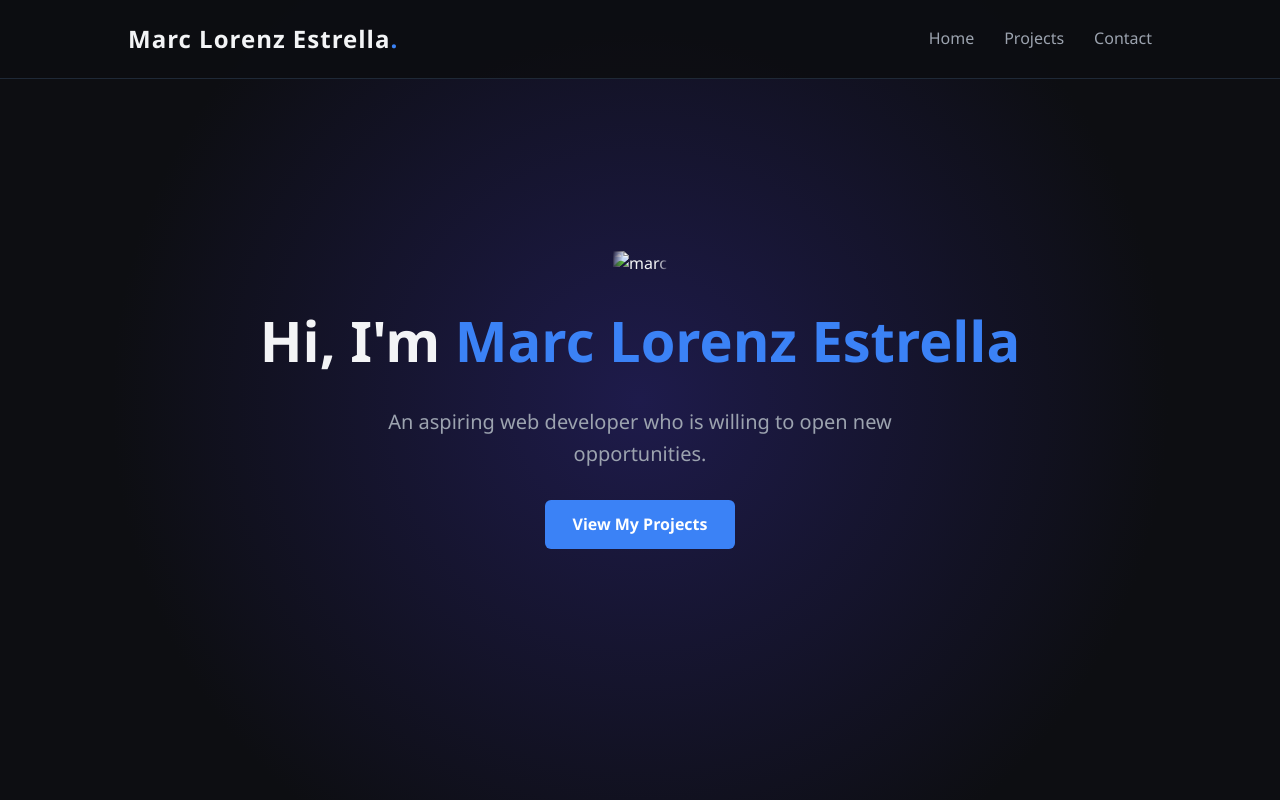
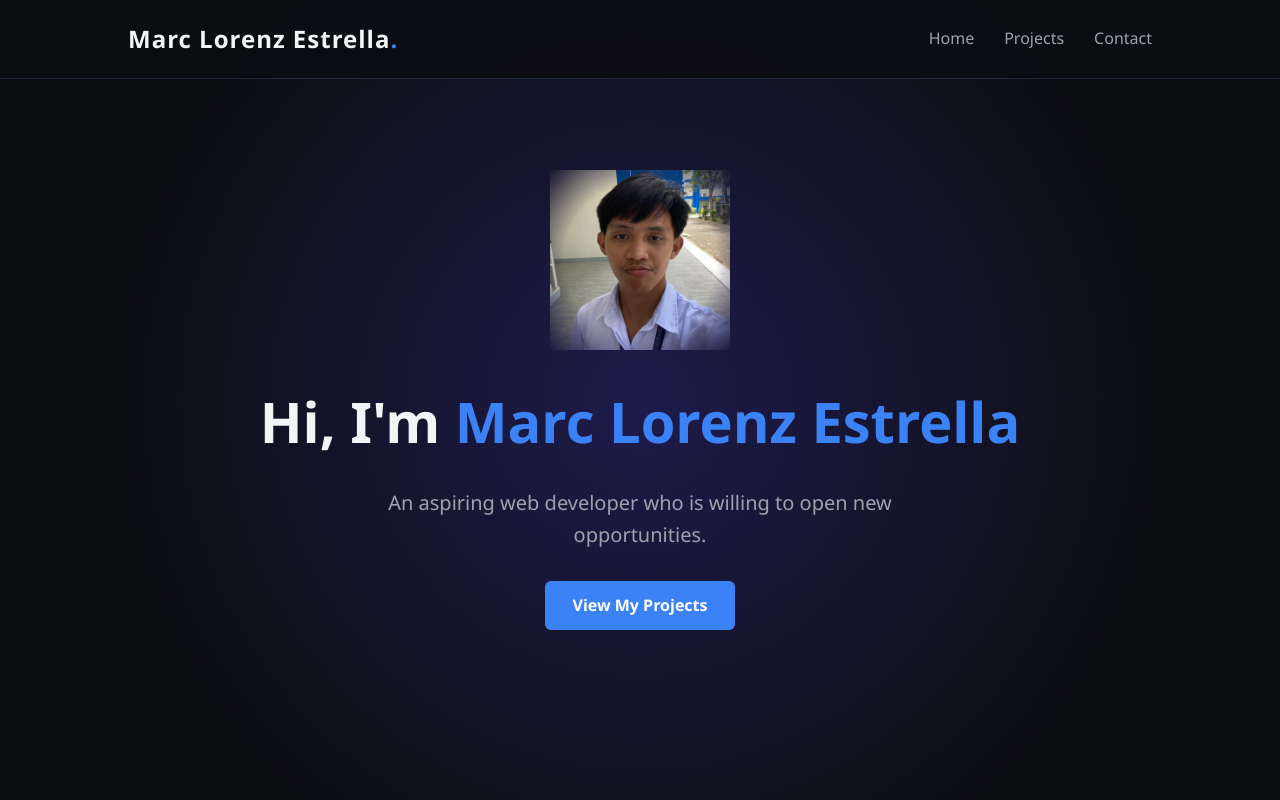
Before and after one commit to estrellamarclorenz/estrellamarclorenz.github.io, a plain HTML site: page index.html in a window 1280 px wide. Shown: the top 800 px of the page. Drawn offline with Linux system fonts and the light colour scheme.

Commit message:
Update index.html

```diff
--- a/index.html
+++ b/index.html
@@ -21,7 +21,7 @@
 
     <section id="home" class="hero">
         <div class="hero-content">
-            <img src="Porfolio/Marc.jpg" alt="marc">
+            <img src="Portfolio/Marc.jpg" alt="marc">
             <h1>Hi, I'm <span class="highlight">Marc Lorenz Estrella</span></h1>
             <p>An aspiring web developer who is willing to open new opportunities.</p>
             <a href="#projects" class="btn">View My Projects</a>
```
